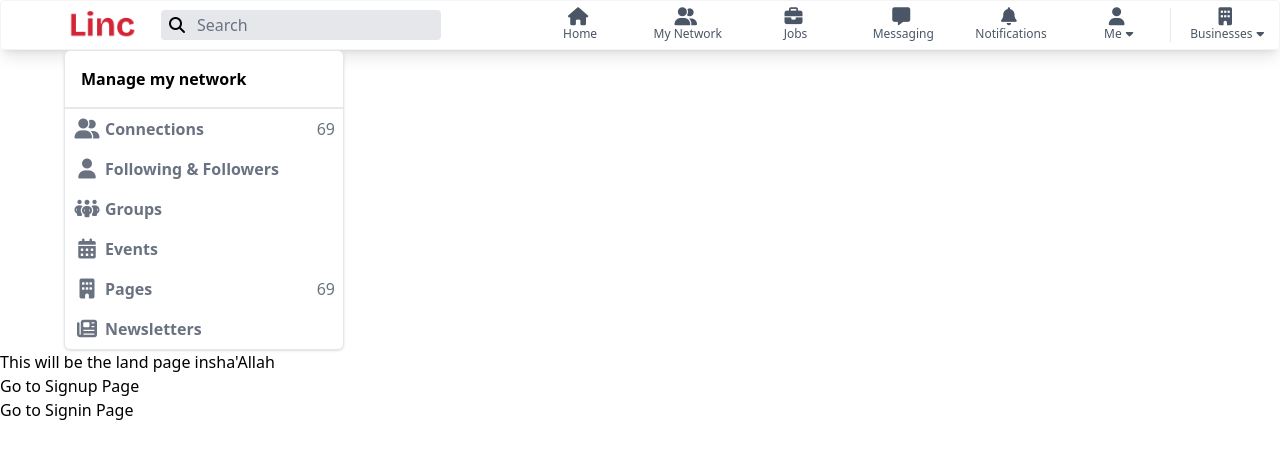
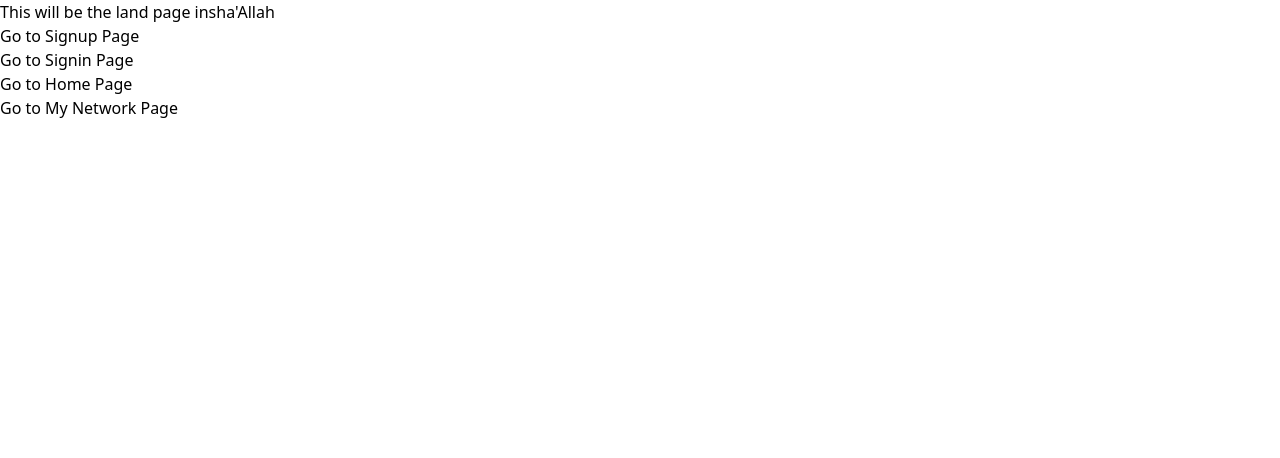
Before and after one commit to MohanedM7md/JobLinc, a React (Vite) app: page / in a window 1280 px wide. Shown: the top 458 px of the page. Built offline with nearby package versions, Linux system fonts and the light colour scheme.

Commit message:
Added Home Page and Network page

```diff
--- a/src/App.tsx
+++ b/src/App.tsx
@@ -8,14 +8,13 @@ import ForgotPassword from "./pages/ForgotPassword";
 import { Provider } from "react-redux";
 import store from "./store/store";
 import { ThemeProvider } from "./context/ThemeProvider";
-import NavBar from "./components/NavBar";
-import ManageNetworkCard from "./components/ManageNetworkCard";
+import HomePage from "./pages/HomePage";
+import MyNetwork from "./pages/MyNetwork";
+
 
 function App() {
   return (
     <>
-      <NavBar/>
-      <ManageNetworkCard></ManageNetworkCard>
       <Routes>
         <Route
           path="/"
@@ -28,6 +27,10 @@ function App() {
         <Route path="/Signup" element={<SignUpPage />}></Route>
         <Route path="/Signin" element={<SignInPage />}></Route>
         <Route path="/Signin/ForgotPassword" element={<ForgotPassword/>}></Route>
+        <Route path="/Home" element={<HomePage />}></Route>
+        <Route path="/MyNetwork" element={<MyNetwork/>}></Route>
+
+
         <Route
           path="/playground"
           element={
--- /dev/null
+++ b/src/pages/HomePage.tsx
@@ -0,0 +1,9 @@
+import NavBar from "../components/NavBar";
+function HomePage(){
+    return(
+
+        <NavBar/>
+
+    );
+}
+export default HomePage
--- a/src/pages/LandPage.tsx
+++ b/src/pages/LandPage.tsx
@@ -8,8 +8,8 @@ function LandPage()
             <h1>This will be the land page insha'Allah</h1>
             <Link to="/Signup">Go to Signup Page</Link>
             <Link to="/Signin">Go to Signin Page</Link>
-
-
+            <Link to="/Home">Go to Home Page</Link>
+            <Link to="/MyNetwork">Go to My Network Page</Link>
             <Outlet />
         </div>
     );
--- /dev/null
+++ b/src/pages/MyNetwork.tsx
@@ -0,0 +1,8 @@
+import ManageNetworkCard from "../components/ManageNetworkCard";
+
+function MyNetwork(){
+    return(
+        <ManageNetworkCard></ManageNetworkCard>
+    );
+}
+export default MyNetwork
```
